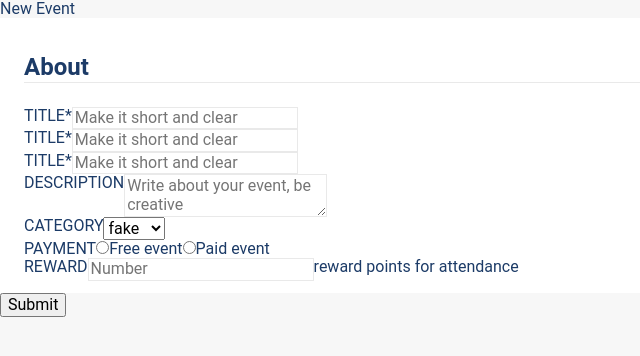
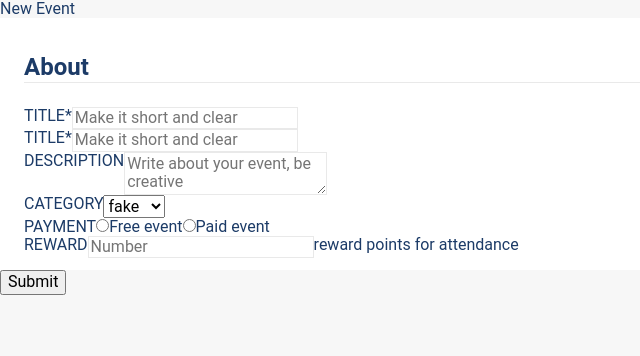
Before and after one commit to pumanitro/Accenture-Interview-App, a React (Create React App) app: page / in a window 1280 px wide. Shown: the top 356 px of the page, without its empty margins (0-640 px from the left). Built offline with nearby package versions, Linux system fonts and the light colour scheme.

Commit message:
Improved error handling mechanism.

```diff
--- a/src/components/FormInput/FormInput.tsx
+++ b/src/components/FormInput/FormInput.tsx
@@ -10,8 +10,13 @@ type FormInputType = {
 export const FormInput: FC<FormInputType> = ({ name, validateFunction, ...rest }) => {
   return (
     <ObjectField name={name} validateFunction={validateFunction}>
-      {({ value, setValue }) => {
-        return <Input {...rest} value={value} onChange={e => setValue(e.target.value)} />;
+      {({ value, setValue, error }) => {
+        return (
+          <>
+            <Input {...rest} value={value} onChange={e => setValue(e.target.value)} />
+            {error}
+          </>
+        );
       }}
     </ObjectField>
   );
--- a/src/global/ObjectForm/ObjectField.tsx
+++ b/src/global/ObjectForm/ObjectField.tsx
@@ -20,7 +20,7 @@ type ObjectFieldType = {
 
 export const ObjectField: FC<ObjectFieldType> = ({ name, children, validateFunction }) => {
   const { value, setValue, formBag } = useObjectField(name);
-  const [error, setError] = useState<ErrorType>(undefined);
+  const [, setError] = useState<ErrorType>(undefined);
 
   return (
     <div
@@ -29,13 +29,18 @@ export const ObjectField: FC<ObjectFieldType> = ({ name, children, validateFunct
           return;
         }
 
-        const newErrors = validateFunction(formBag);
+        let newErrors = validateFunction(formBag);
+
+        // for having posibility to return error false
+        if (newErrors === false) {
+          newErrors = undefined;
+        }
+
         formBag.errors[name] = newErrors;
         setError(newErrors);
       }}
     >
-      {children({ value, setValue, error })}
-      <div>{error}</div>
+      {children({ value, setValue, error: formBag.errors[name] })}
     </div>
   );
 };
--- a/src/global/ObjectForm/ObjectForm.tsx
+++ b/src/global/ObjectForm/ObjectForm.tsx
@@ -20,7 +20,6 @@ const Form: FC<FormPropType> = ({ children, onSubmit }) => {
         e.preventDefault();
         onSubmit(formBag);
       }}
-      id={'asdasdasd'}
     >
       {children}
     </form>
--- a/src/pages/Home/About/About.tsx
+++ b/src/pages/Home/About/About.tsx
@@ -18,11 +18,6 @@ export const About = () => {
           validateFunction={({ values }) => !values.title && 'This field is required'}
         />
       </FormElement>
-
-      <FormElement title="title" isRequired>
-        <FormInput placeholder="Make it short and clear" name="title" />
-      </FormElement>
-
       <FormElement title="title" isRequired>
         <FormInput placeholder="Make it short and clear" name="title2" />
       </FormElement>
```
Also changed, not shown: 1 other file (tests, documents, lock files or other folders).
